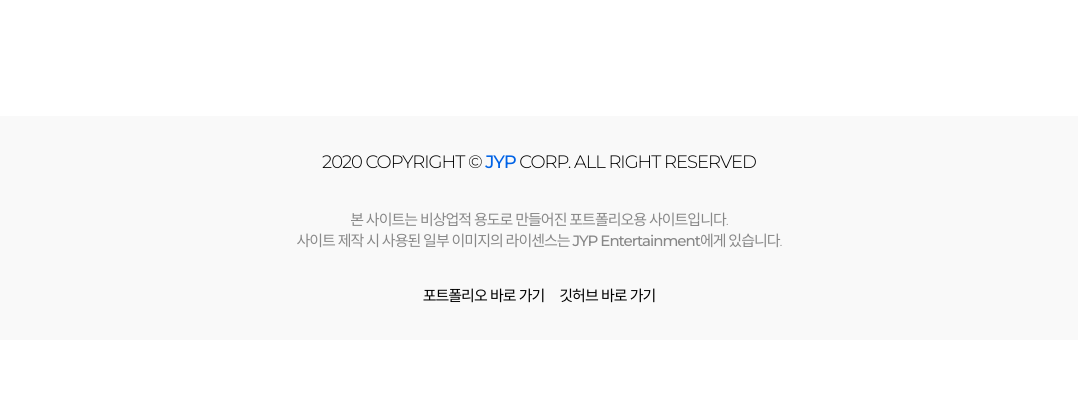
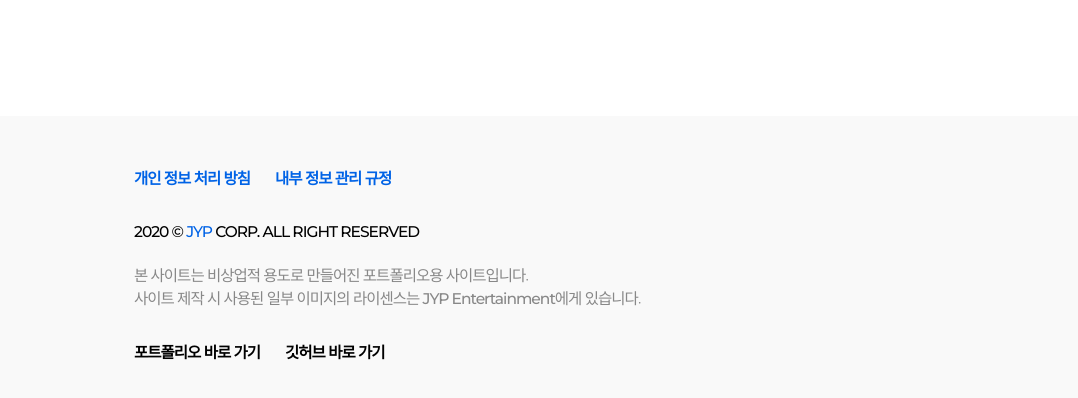
Before and after one commit to absolutelyfullycapable/jyp, a plain HTML site: page jypsub.html in a window 1280 px wide. Shown: the part 2772-3170 px from the top of the page, without its empty margins (101-1179 px from the left). Before the commit the page ends 3112 px from the top, so only its background shows below. Drawn offline with nearby package versions, Linux system fonts and the light colour scheme.

Commit message:
modify footer section

```diff
--- a/css/index.css
+++ b/css/index.css
@@ -173,15 +173,21 @@ h2 { margin:0; font-family:'Montserrat',"Helvetica Neue","Apple SD Gothic Neo",s
 
 
 /** footer **/
-.container footer { width:100%; display:flex; flex-direction:column; }
-    .container footer p { padding:33px 0; box-sizing:border-box; width:100%; text-align:center; font-size:13px; font-family:'Montserrat',"Helvetica Neue","Apple SD Gothic Neo",sans-serif; font-weight:300; }
-        .container footer p span { font-weight:500; color:#0063e6; }
+    .container footer { width:100%; padding:30px 25px; box-sizing:border-box; font-size:14px; }
+        .container footer ul { display:flex; }
+            .container footer ul li { margin-right:25px; }
+                .container footer ul li a { font-weight:bold; }
+                .container footer ul li a:hover { text-decoration:underline; }
+        .container footer .jyp_link { margin-bottom:30px; }
+            .container footer .jyp_link li a { color:#0063e6; }
 
-    .container footer p:last-of-type, .container footer p:last-of-type span { color:rgb(136, 136, 136); }
-    .container footer p:last-of-type { padding:0 10px; line-height:1.4; }
+        .container footer p:first-of-type { margin-bottom:20px; font-family:'Montserrat',"Helvetica Neue","Apple SD Gothic Neo",sans-serif; font-weight:400; line-height:1.5; }
+            .container footer p:first-of-type span { color:#0063e6; }
 
-    .container footer ul { display:flex; margin:33px auto; font-size:13px; }
-        .container footer ul li:first-child { margin-right:15px; }
+        .container footer p:last-of-type { color:rgb(136, 136, 136); line-height:1.5; margin-bottom:30px; }
+            .container footer p:last-of-type span { font-family:'Montserrat',"Helvetica Neue","Apple SD Gothic Neo",sans-serif; font-weight:400; }
+
+
 
 /**** tablet ****/
 @media (min-width:767px) {
@@ -420,11 +426,5 @@ h2 { margin:0; font-family:'Montserrat',"Helvetica Neue","Apple SD Gothic Neo",s
             .container .main .info ul li:first-child p, .container .main .info ul li:last-child p { width:100%; margin-left:119px; font-size:20px; }
 
     /* footer */
-    .container footer { justify-content:center; align-items:center; }
-        .container footer p { font-size:18px; }
-
-        .container footer p:last-of-type { font-size:15px; }
-
-        .container footer ul { font-size:15px; }
-            .container footer ul li a:hover { font-weight:bold; }
+    .container footer { font-size:15.5px; padding:50px 235px; }
 }
--- a/css/jypsub.css
+++ b/css/jypsub.css
@@ -66,15 +66,20 @@ h2 { margin:0; font-family:'Montserrat',"Helvetica Neue","Apple SD Gothic Neo",s
         .container .main .txt3 img { width:123px; }
 
 /** footer **/
-.container footer { background-color:#f9f9f9; width:100%; display:flex; flex-direction:column; }
-    .container footer p { padding:33px 0; box-sizing:border-box; width:100%; text-align:center; font-size:13px; font-family:'Montserrat',"Helvetica Neue","Apple SD Gothic Neo",sans-serif; font-weight:300; }
-        .container footer p span { font-weight:500; color:#0063e6; }
+.container footer { width:100%; padding:30px 25px; box-sizing:border-box; font-size:14px; background-color:#f9f9f9; }
+        .container footer ul { display:flex; }
+            .container footer ul li { margin-right:25px; }
+                .container footer ul li a { font-weight:bold; }
+                .container footer ul li a:hover { text-decoration:underline; }
+        .container footer .jyp_link { margin-bottom:30px; }
+            .container footer .jyp_link li a { color:#0063e6; }
 
-    .container footer p:last-of-type, .container footer p:last-of-type span { color:rgb(136, 136, 136); }
-    .container footer p:last-of-type { padding:0 10px; line-height:1.4; }
+        .container footer p { text-align:left; }
+        .container footer p:first-of-type { margin-bottom:20px; font-family:'Montserrat',"Helvetica Neue","Apple SD Gothic Neo",sans-serif; font-weight:400; line-height:1.5; }
+            .container footer p:first-of-type span { color:#0063e6; }
 
-    .container footer ul { display:flex; margin:33px auto; font-size:13px; }
-        .container footer ul li:first-child { margin-right:15px; }
+        .container footer p:last-of-type { color:rgb(136, 136, 136); line-height:1.5; margin-bottom:30px; }
+            .container footer p:last-of-type span { font-family:'Montserrat',"Helvetica Neue","Apple SD Gothic Neo",sans-serif; font-weight:400; }
 
 
 /**** PC ****/
@@ -124,11 +129,5 @@ h2 { margin:0; font-family:'Montserrat',"Helvetica Neue","Apple SD Gothic Neo",s
         .container .main .txt3 img { width:296px; }
 
     /** footer **/
-    .container footer { justify-content:center; align-items:center; }
-        .container footer p { font-size:18px; }
-
-        .container footer p:last-of-type { font-size:15px; }
-
-        .container footer ul { font-size:15px; }
-            .container footer ul li a:hover { font-weight:bold; }
+    .container footer { font-size:15.5px; padding:50px 235px; }
 }
--- a/jypsub.html
+++ b/jypsub.html
@@ -135,13 +135,16 @@
             </div> <!-- main -->
 
             <footer>
-                <p>
-                    2020 COPYRIGHT &copy; <span>JYP</span> CORP. ALL RIGHT RESERVED
-                </p>
+                <ul class="jyp_link">
+                    <li><a href="#">개인 정보 처리 방침</a></li>
+                    <li><a href="#">내부 정보 관리 규정</a></li>
+                </ul>
+                <p>2020 &copy; <span>JYP</span> CORP. ALL RIGHT RESERVED</p>
                 <p>
                     본 사이트는 비상업적 용도로 만들어진 포트폴리오용 사이트입니다.<br>
-                    사이트 제작 시 사용된 일부 이미지의 라이센스는 <span>JYP Entertainment</span>에게 있습니다.</p>
-                <ul>
+                    사이트 제작 시 사용된 일부 이미지의 라이센스는 <span>JYP Entertainment</span>에게 있습니다.
+                </p>
+                <ul class="pf_link">
                     <li><a href="https://absolutelyfullycapable.github.io/portfolio" target="_blank">포트폴리오 바로 가기</a></li>
                     <li><a href="https://github.com/absolutelyfullycapable" target="_blank">깃허브 바로 가기</a></li>
                 </ul>
```
Also changed, not shown: index.html (+8 -3 lines).
